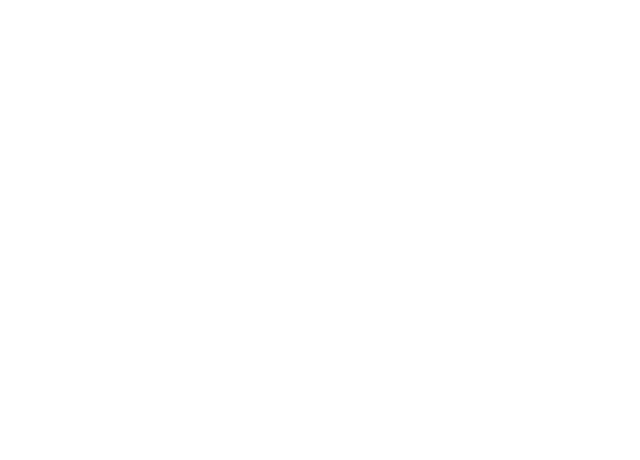
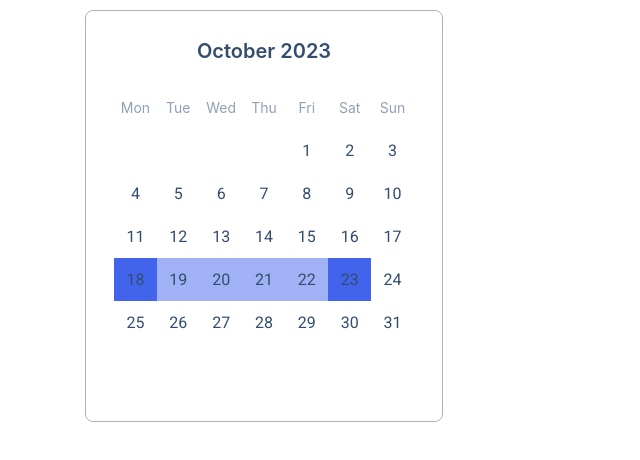
Before and after one commit to js-tasks-ru/htmlcss-20231027_daniilk, a website: page 05-lection3/03-calendar/index.html in a window 1280 px wide. Shown: the whole page, without its empty margins (0-640 px from the left). Drawn offline with Linux system fonts and the light colour scheme.

Commit message:
calendar_double-1

```diff
--- a/05-lection3/03-calendar/calendar.css
+++ b/05-lection3/03-calendar/calendar.css
@@ -0,0 +1,86 @@
+.calendar {
+  border: 1px solid var(--grey-3);
+  border-radius: 8px;
+  padding: 28px  28px 34px ; /*  28 36 */
+  color: var(--color-text);
+  max-width: 300px;
+}
+
+.calencar__title {
+  font-family: Inter;
+  font-size: 20px;
+  line-height: 24px;
+  font-style: normal;
+  font-weight: 600;
+  line-height: 120%;
+  text-align: center;
+  margin-bottom: 24px;
+
+}
+
+.calendar__wrapper{
+  padding-bottom: 100%;
+  position: relative;
+}
+
+.calendar__inner {
+  position: absolute;
+  top: 0;
+  left: 0;
+  bottom: 0;
+  right: 0;
+  display: grid;
+  grid-template-columns: repeat(7,1fr);
+  grid-template-rows: repeat(7,1fr);
+  grid-auto-flow: rows;
+  counter-reset: section;
+}
+
+.calender__item-day{
+  color: var(--color-days);
+  text-align: center;
+  font-family: Inter;
+  font-size: 14px;
+  font-style: normal;
+  font-weight: 400;
+  line-height:  142.857%
+}
+
+
+.calender__item:nth-child(n+12):nth-child(-n+42)::before{
+
+  display: flex;
+  counter-increment: section;
+  content: counter(section);
+}
+
+.calender__item{
+  display: flex;
+  justify-content: center;
+  justify-items:center ;
+  align-items: center;
+
+}
+
+/* .calender__item-day::after {
+  content: '';
+} */
+
+.calender__item:nth-child(n+30):nth-child(-n+33) {
+  background-color: var(--color-back-i);
+}
+
+/* выделение можно делать через псевдо классы или через модификаторы? */
+
+.calender__item:nth-child(29),
+.calender__item:nth-child(34) {
+  background-color: var(--color-back-b);
+}
+
+.calender__item-blue {
+  background-color: var(--color-back-b)
+}
+
+.calender__item-white-blue {
+  background-color: var(--color-back-i);
+}
--- a/05-lection3/03-calendar/index.html
+++ b/05-lection3/03-calendar/index.html
@@ -1,12 +1,70 @@
 <!DOCTYPE html>
 <!-- Страница с календарем -->
 <html lang="ru">
-    <head>
-        <link rel="stylesheet" href="../../assets/css/main.css">
-        <link rel="stylesheet" href="./calendar.css">
-        <title>Calendar</title>
-    </head>
-    <body>
+  <head>
+    <link rel="stylesheet" href="../../assets/css/main.css" />
+    <link rel="stylesheet" href="./calendar.css" />
+    <title>Calendar</title>
+  </head>
+  <body>
+    <div class="container">
+      <div class="calendar">
+        <div class="calencar__title">October 2023</div>
+        <div class="calendar__wrapper">
+          <div class="calendar__inner">
+            <span class="calender__item calender__item-day">Mon</span>
+            <span class="calender__item calender__item-day">Tue</span>
+            <span class="calender__item calender__item-day">Wed</span>
+            <span class="calender__item calender__item-day">Thu</span>
+            <span class="calender__item calender__item-day">Fri</span>
+            <span class="calender__item calender__item-day">Sat</span>
+            <span class="calender__item calender__item-day">Sun</span>
+            <span class="calender__item"></span>
+            <span class="calender__item"></span>
+            <span class="calender__item"></span>
+            <span class="calender__item"></span>
+            <span class="calender__item"></span>
+            <span class="calender__item"></span>
+            <span class="calender__item"></span>
+            <span class="calender__item"></span>
+            <span class="calender__item"></span>
+            <span class="calender__item"></span>
+            <span class="calender__item"></span>
+            <span class="calender__item"></span>
+            <span class="calender__item"></span>
+            <span class="calender__item"></span>
+            <span class="calender__item"></span>
+            <span class="calender__item"></span>
+            <span class="calender__item"></span>
+            <span class="calender__item"></span>
+            <span class="calender__item"></span>
+            <span class="calender__item "></span>
+            <span class="calender__item"></span>
+            <span class="calender__item calender__item-blue"></span>
+            <span class="calender__item calender__item-white-blue"></span>
+            <span class="calender__item calender__item-white-blue"></span>
+            <span class="calender__item calender__item-white-blue"></span>
+            <span class="calender__item calender__item-white-blue"></span>
+            <span class="calender__item calender__item-blue"></span>
+            <span class="calender__item"></span>
+            <span class="calender__item"></span>
+            <span class="calender__item"></span>
+            <span class="calender__item"></span>
+            <span class="calender__item"></span>
+            <span class="calender__item"></span>
+            <span class="calender__item"></span>
+            <span class="calender__item"></span>
+            <span class="calender__item"></span>
+            <span class="calender__item"></span>
+            <span class="calender__item"></span>
+            <span class="calender__item"></span>
+            <span class="calender__item"></span>
+            <span class="calender__item"></span>
+            <span class="calender__item"></span>
 
-    </body>
+          </div>
+        </div>
+      </div>
+    </div>
+  </body>
 </html>
--- a/assets/css/main.css
+++ b/assets/css/main.css
@@ -28,3 +28,10 @@
     margin: auto;
     padding: 10px;
 }
+
+.calendar {
+    --color-text: #334D6E;
+    --color-days: #90A0B7;
+    --color-back-b:#4263EB ;
+    --color-back-i:#A0B1F5;
+}
```
